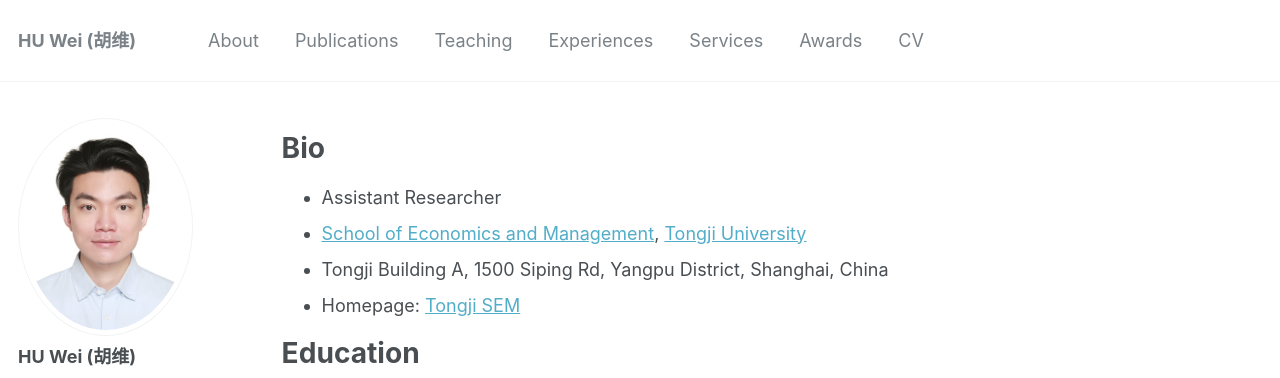
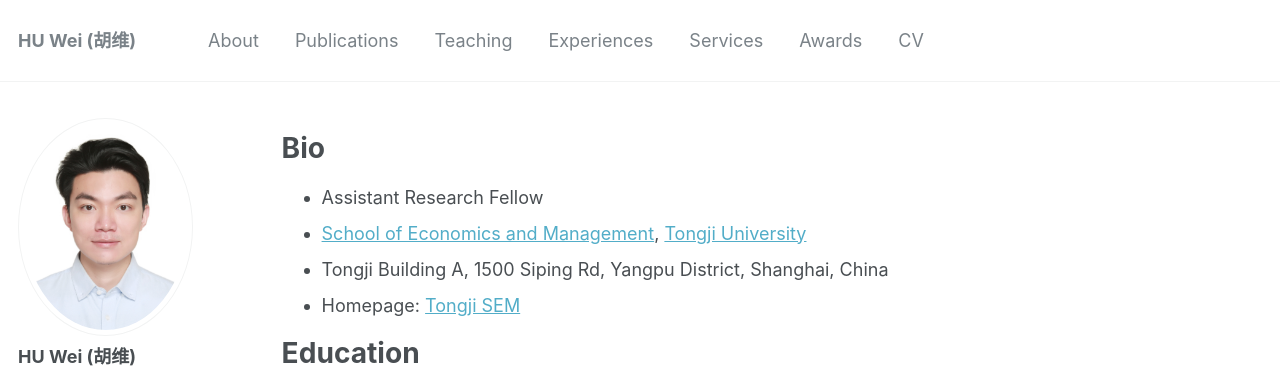
Before and after one commit to huwei-vincent/huwei-vincent.github.io, a Jekyll site: the page built from _pages/about.md, in a window 1280 px wide and 1223 px high. Shown: the top 378 px of the window. Built offline with Jekyll 4.4.1, drawn with Linux system fonts in a browser that asks for light colours; some web fonts are replaced.

Commit message:
update about

```diff
--- a/_pages/about.md
+++ b/_pages/about.md
@@ -10,7 +10,7 @@ author_profile: true
 
 # Bio
 
- - Assistant Researcher
+ - Assistant Research Fellow
  - [School of Economics and Management](https://sem.tongji.edu.cn/semen/), [Tongji University](https://en.tongji.edu.cn/p/#/)
  - Tongji Building A, 1500 Siping Rd, Yangpu District, Shanghai, China
  - Homepage: [Tongji SEM](https://sem.tongji.edu.cn/semen/23649.html)
```
